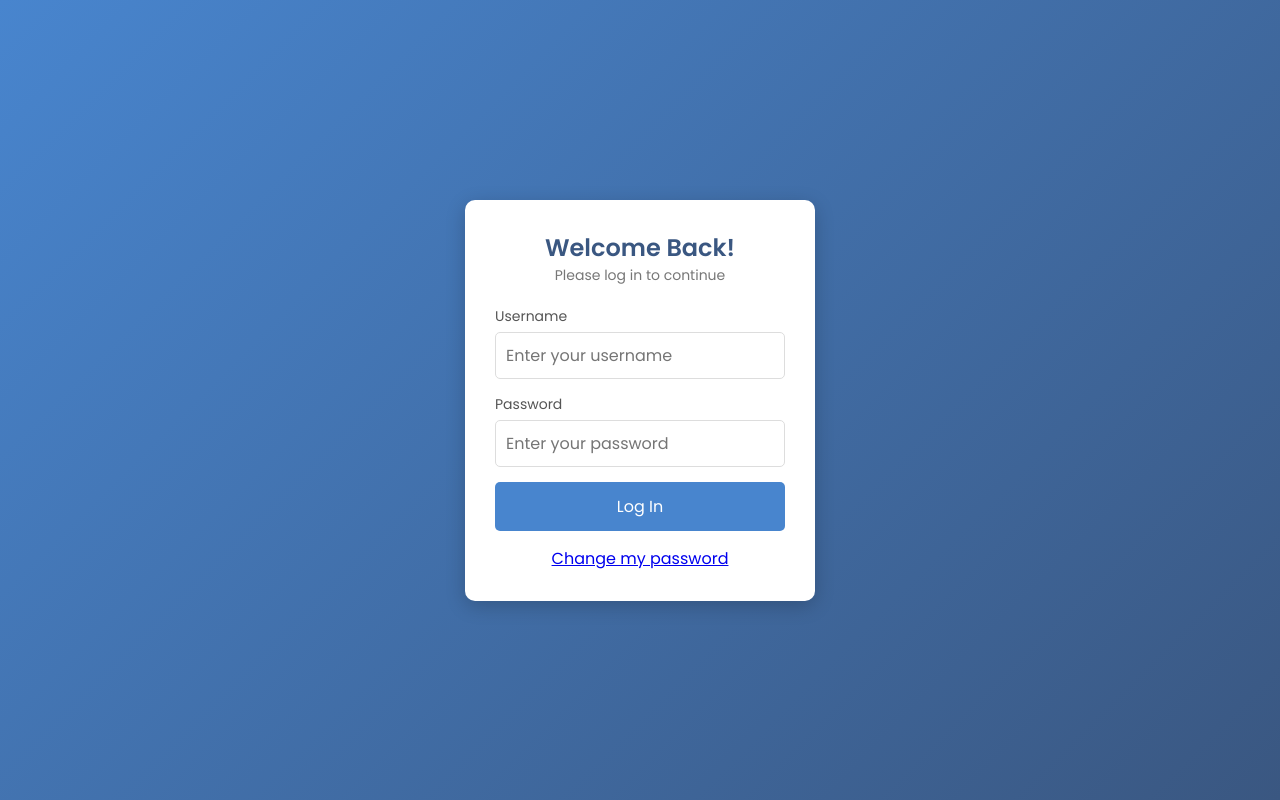
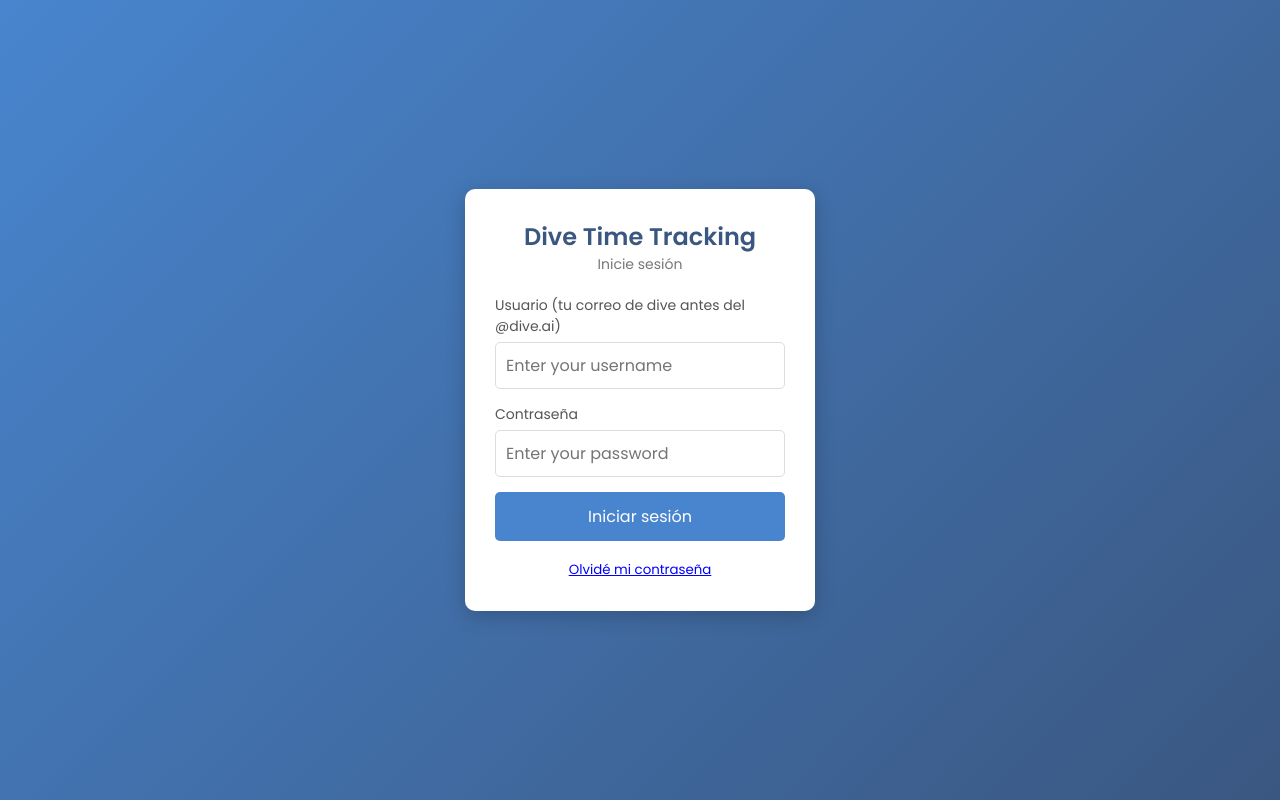
Before and after one commit to JoseUlisesQuevedo/TimeTrackingApp, a Django app: page / in a window 1280 px wide. Run offline with Django 5.2, Linux system fonts and the light colour scheme.

Commit message:
Styling and removed url to password_reset django view

```diff
--- a/backend/backend/templates/index.html
+++ b/backend/backend/templates/index.html
@@ -12,25 +12,25 @@
 <body>
     <div class="login-wrapper">
         <div class="login-card">
-            <h1>Welcome Back!</h1>
-            <p class="subtitle">Please log in to continue</p>
+            <h1>Dive Time Tracking</h1>
+            <p class="subtitle">Inicie sesión</p>
 
             <form id="login-form" method="POST">
                 {% csrf_token %}
                 <div class="input-group">
-                    <label for="username">Username</label>
+                    <label for="username">Usuario (tu correo de dive antes del @dive.ai)</label>
                     <input type="text" id="username" name="username" required placeholder="Enter your username">
                 </div>
 
                 <div class="input-group">
-                    <label for="password">Password</label>
+                    <label for="password">Contraseña</label>
                     <input type="password" id="password" name="password" required placeholder="Enter your password">
                 </div>
 
                 <p id="error-message" class="error-message"></p>
 
-                    <button type="submit" class="login-btn">Log In</button>
-                <a id="change-password-text" href="{% url 'password_reset' %}">Change my password</a>
+                    <button type="submit" class="login-btn">Iniciar sesión</button>
+                <button type="button" id="forgot-password-text" style="background:none;border:none;color:blue;text-decoration:underline;cursor:pointer;">Olvidé mi contraseña</button>
             </form>
         </div>
     </div>
```
